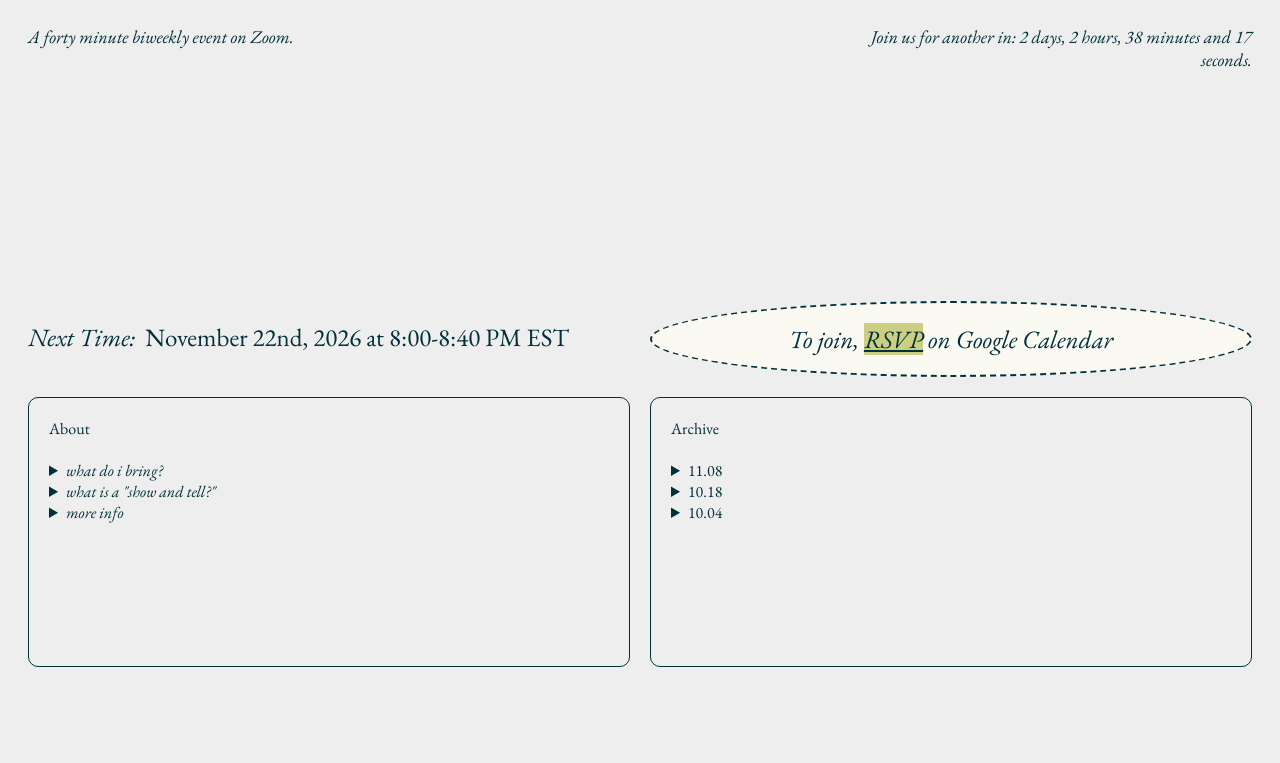
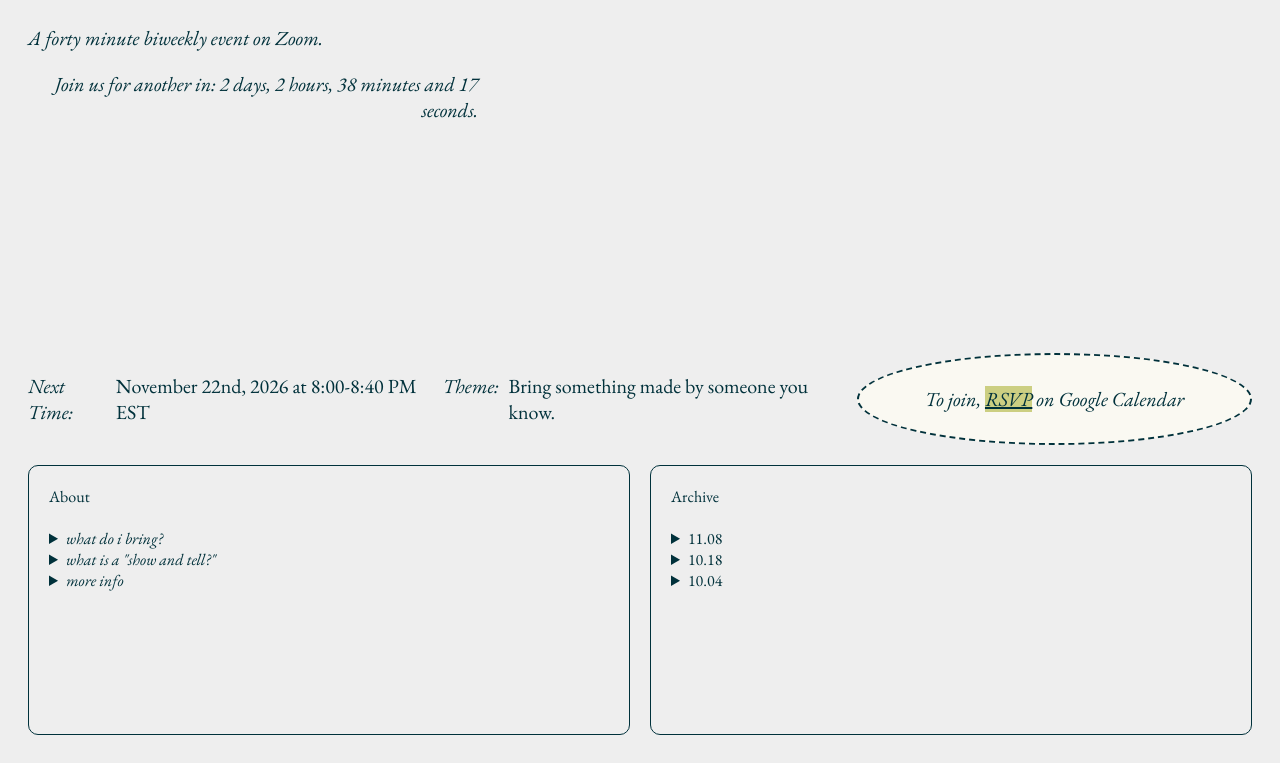
Before and after one commit to burrowbling/burrowbling.github.io, a plain HTML site: page showandtell/index.html in a window 1280 px wide. Shown: the part 99-862 px from the top of the page. Before the commit the page ends 800 px from the top, so only its background shows below. Drawn offline with nearby package versions, Linux system fonts and the light colour scheme.

Commit message:
Update index.html

```diff
--- a/showandtell/index.html
+++ b/showandtell/index.html
@@ -88,7 +88,7 @@ padding: 0px 20px 20px 20px;
 .nexttime div {
 display: flex;
 padding: 20px 0px;
-font-size: 25px;
+font-size: 20px;
 
 
 }
@@ -96,7 +96,7 @@ font-size: 25px;
 .headerinfo {
 
 display: grid;
-grid-template-columns: repeat(auto-fit, minmax(300px, 1fr));
+grid-template-columns: repeat(auto-fit, minmax(300px, 450px));
 gap: 20px;
 padding: 0px 20px 20px 20px;
   justify-content: space-between;
@@ -104,8 +104,8 @@ padding: 0px 20px 20px 20px;
 }
 
 .headerinfo div {
-display: flex;
-font-size: 18px;
+display: inline-flex;
+font-size: 20px;
 
 
 }
@@ -184,11 +184,18 @@ font-weight: normal;
 
 	<div class="heading">
 	<i style="padding-right:10px">Next Time: </i> November 22nd, 2026 at
-	 8:00-8:40 PM EST
+	 8:00-8:40 PM EST<br>
+
 	</div>
 
+	<div class="theme">
+	<span style="font-style:italic; padding-right:10px">Theme: </span>Bring something made by someone you know.<br>
+
+	</div>
+
+
 	<div class="link">
-	<i>To join, <a href=https://calendar.app.google/N5pbmPE2zZ8XZZXF6 style="background-color: var(--highlight);">RSVP</a> on Google Calendar</i>
+	<i>To join, <a href=https://calendar.app.google/u9r1R7HtpxGGSUPL8 style="background-color: var(--highlight);">RSVP</a> on Google Calendar</i>
 	</div>
 
 </div>
```
